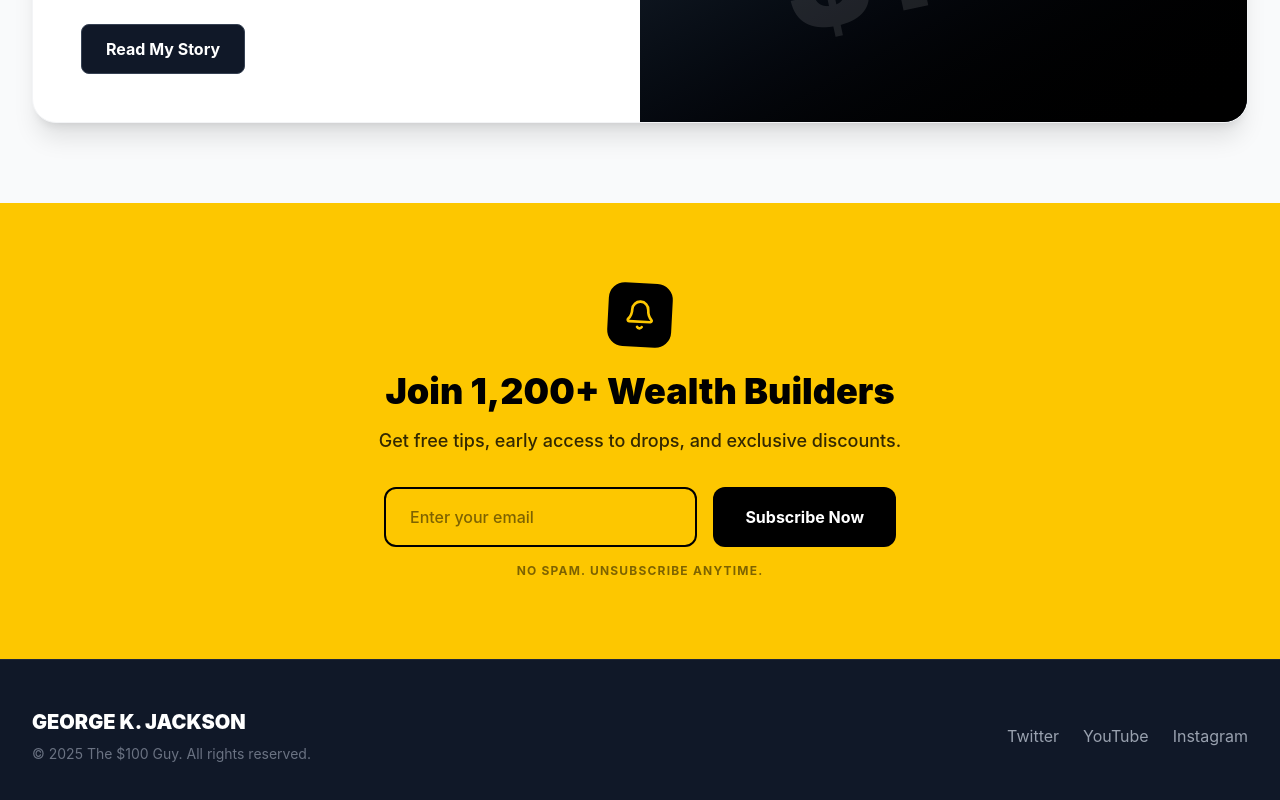
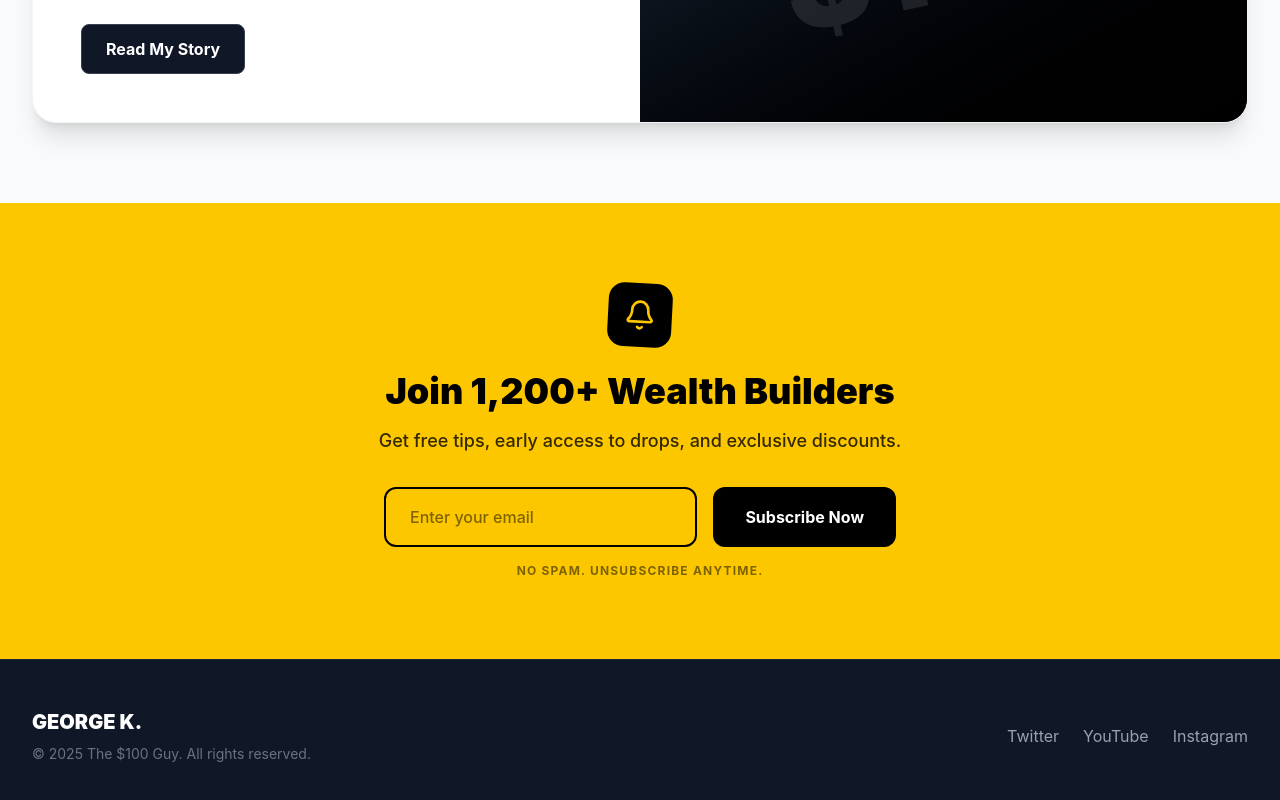
Before and after one commit to digitaldreams42/the-100guy, a Next.js app: page / in a window 1280 px wide. Shown: the part 1588-2388 px from the top of the page. Built offline with nearby package versions, Linux system fonts and the light colour scheme; no server answers.

Commit message:
feat: ENHEANCED PRODUCT FLOW

```diff
--- a/src/app/layout.js
+++ b/src/app/layout.js
@@ -7,19 +7,18 @@ import { StoreProvider } from '../context/StoreContext';
 import CartModal from '../components/modals/CartModal';
 import ProductModal from '../components/modals/ProductModal';
 import Notification from '../components/Notification';
-import Head from 'next/head'; // Using Head to inject Tailwind
+import Head from 'next/head';
 import { useStore } from '../context/StoreContext';
-import { useState, useEffect } from 'react';
+import { usePathname } from 'next/navigation'; // Import usePathname
 import { ShoppingCart } from 'lucide-react';
 import Button from '../components/ui/Button';
 import { useAuth } from '../context/AuthContext';
 import Link from 'next/link';
 
 // Simple Navbar component for the main layout
-const NavbarComponent = ({ pathname }) => {
-    // Re-implemented simple Navbar here as it's part of the layout.
-    // In a real Next.js app, this would be in components/Navbar.jsx
-    const { isCartOpen, setIsCartOpen, cart } = useStore();
+const NavbarComponent = () => {
+    const pathname = usePathname(); // Use hook directly here
+    const { setIsCartOpen, cart } = useStore();
     const { isUserAdmin } = useAuth();
 
     const NavButton = ({ href, children }) => {
@@ -108,17 +107,12 @@ export default function RootLayout({ children }) {
 
 // Client wrapper component to access contexts
 function LayoutContent({ children }) {
-    const [pathname, setPathname] = useState('');
-
-    useEffect(() => {
-        setPathname(window.location.pathname);
-    }, []);
-
+    const pathname = usePathname(); // Correct way to get pathname
     const isAdminPage = pathname.startsWith('/admin');
 
     return (
         <div className="min-h-screen">
-            {!isAdminPage && <NavbarComponent pathname={pathname} />}
+            {!isAdminPage && <NavbarComponent />}
             {children}
             <ProductModal />
             <CartModal />
@@ -134,7 +128,7 @@ const Footer = () => {
         <footer className="bg-gray-900 text-white py-12 border-t border-gray-800">
             <div className="max-w-7xl mx-auto px-4 sm:px-6 lg:px-8 flex flex-col md:flex-row justify-between items-center">
               <div className="mb-8 md:mb-0">
-                <span className="font-black text-xl block mb-2">GEORGE K. JACKSON</span>
+                <span className="font-black text-xl block mb-2">GEORGE K.</span>
                 <p className="text-gray-500 text-sm">© 2025 The $100 Guy. All rights reserved.</p>
               </div>
               <div className="flex space-x-6">
```
